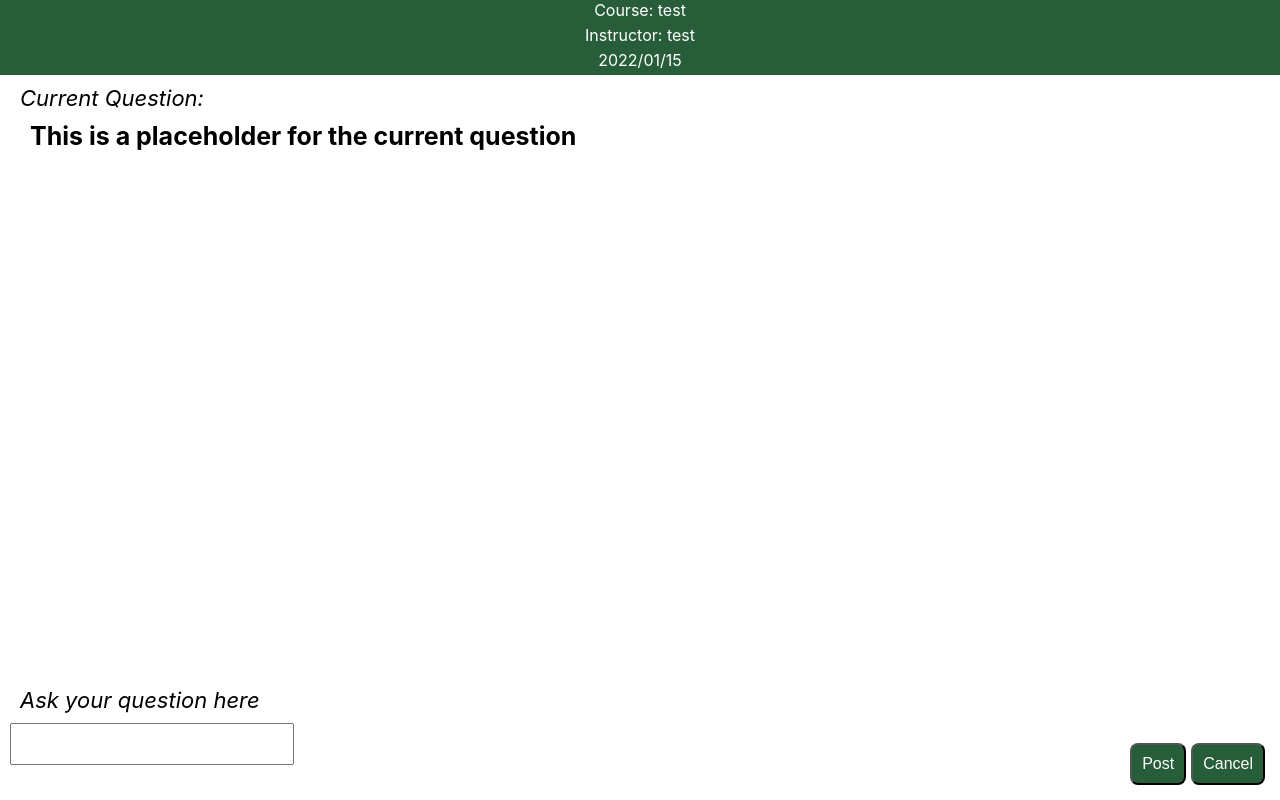
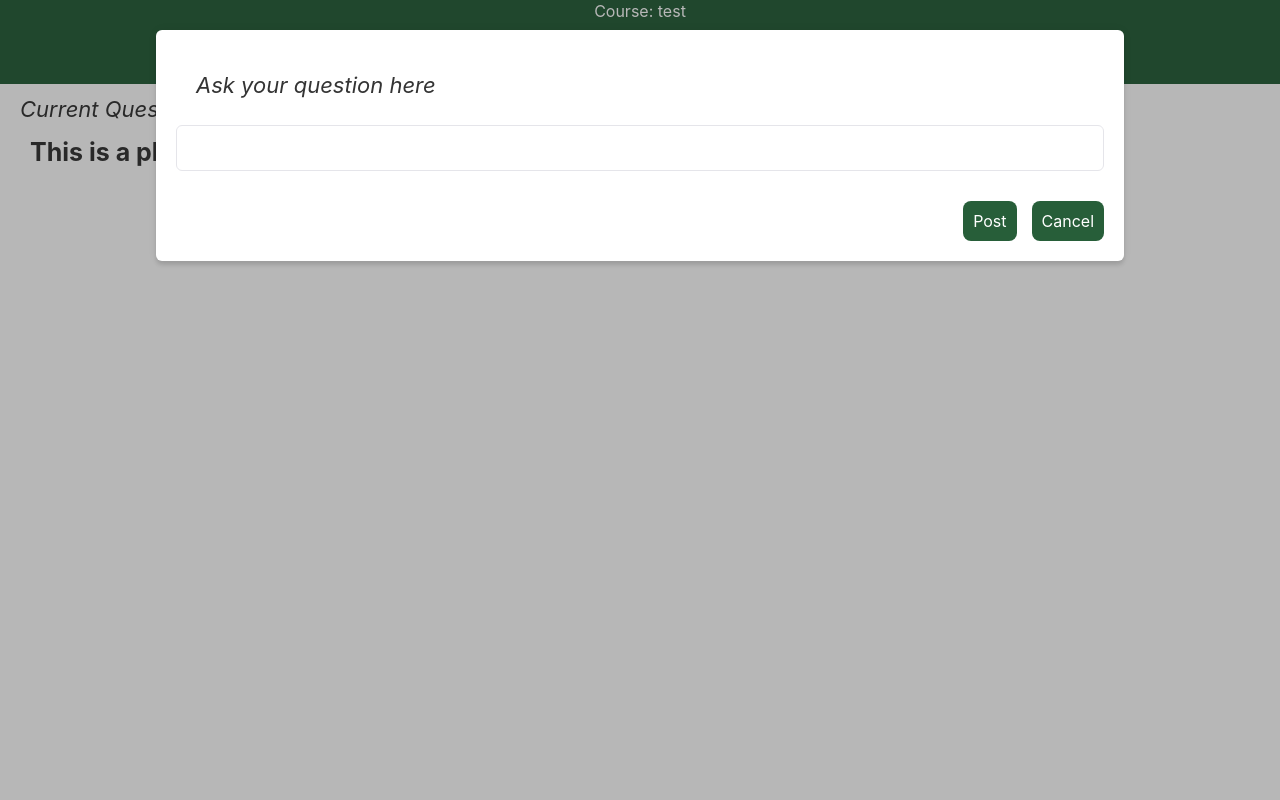
Before and after one commit to nguyen-thanh05/sudo-hackers-HackEd2022, a React (Create React App) app in the folder client/: page /student in a window 1280 px wide. Both pictures are taken after a click on the button "Click here to ask a question". Built offline with nearby package versions, Linux system fonts and the light colour scheme.

Commit message:
Shits happen to work magically
LETS FCKING GOOOO

```diff
--- a/client/src/App.js
+++ b/client/src/App.js
@@ -3,6 +3,7 @@ import { Route, Switch, Router } from "react-router-dom";
 import history from "./History";
 import student from "./student";
 import instructor from "./instructor";
+
 
 export class App extends Component {
 	render() {
--- a/client/src/index.js
+++ b/client/src/index.js
@@ -3,7 +3,7 @@ import ReactDOM from 'react-dom';
 import './index.css';
 import App from './App';
 import reportWebVitals from './reportWebVitals';
-
+import 'rsuite/dist/rsuite.min.css';
 ReactDOM.render(
   <React.StrictMode>
     <App />
--- a/client/src/instructor.js
+++ b/client/src/instructor.js
@@ -24,7 +24,7 @@ class instructor extends Component {
 		//queue.total((err, count) => {
 		//	console.log('This queue has seen %d messages', count)
 		//});
-		if (count == 1) return "rgb(251, 236, 167)"
+		if (count === 1) return "rgb(251, 236, 167)"
 		else return "rgb(246, 246, 246)"
 	}
 
@@ -34,7 +34,7 @@ class instructor extends Component {
 			<li key={link.endpoint}>
 				{link.endpoint}
 				<ButtonToolbar>
-					<Button style={color = "red", appearence = "ghost"}>
+					<Button color = "red" appearence = "ghost">
 						Clarify
 					</Button>
 					<Button color="red" appearence="primary">
--- a/client/src/student.js
+++ b/client/src/student.js
@@ -114,7 +114,7 @@ class student extends Component {
                 </Button>
 
 
-                <Modal full open={this.state.showForm} onClose={this.handleClose} style = {{position: "fixed", bottom: 25}}>
+                <Modal size="lg" open={this.state.showForm} onClose={this.handleClose}>
                     <Modal.Body>
                         <Form fluid>
                             <Form.Group controlId="question">
@@ -129,13 +129,12 @@ class student extends Component {
                                 padding: 7.5,
                                 fontSize: "20px",
                                 display:"block",
-                                margin:"10px"
                             }}/>
                         </Form.Group>
                         </Form>
                     </Modal.Body>
 
-                    <Modal.Footer style = {{position: "fixed", bottom: 15, right: 15}}>
+                    <Modal.Footer style = {{bottom: 10, right: 10, paddingTop:10}}>
                         <Button onClick={this.handleClose} appearance="primary" style = {
                                 {
                                     borderRadius: "8px",
```
